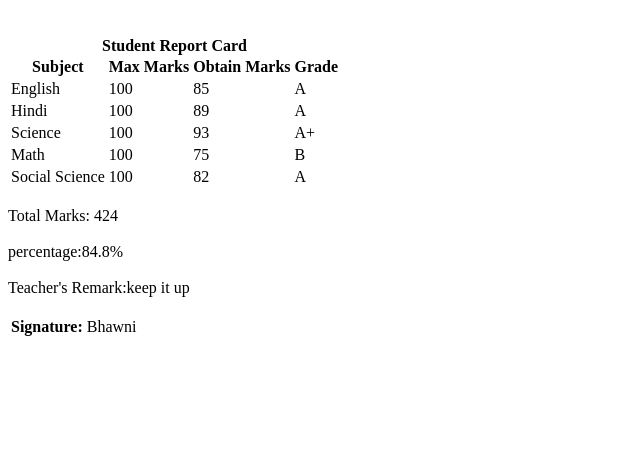
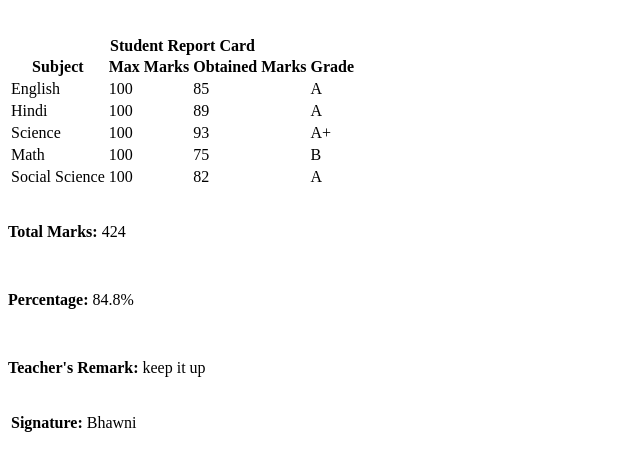
Before and after one commit to Bhawni-jha/html, a plain HTML site: page report.html in a window 1280 px wide. Shown: the part 61-532 px from the top of the page, without its empty margins (0-640 px from the left). Drawn offline with Linux system fonts and the light colour scheme.

Commit message:
first commit

```diff
--- a/report.html
+++ b/report.html
@@ -16,7 +16,7 @@
             <tr>
                 <th>Subject</th>
                 <th>Max Marks</th>
-                <th>Obtain Marks</th>
+                <th>Obtained Marks</th>
                 <th>Grade</th>
             </tr>
             <tr>
@@ -59,23 +59,21 @@
     </div>
     <br>
 
-        <table><rowspan>Total Marks: </rowspan>
-        <rowspan>424 </rowspan></table>
+        <p><strong>Total Marks:</strong> 424 </p>
 
     <br>
-    <table>
-        <rowspan>percentage:</rowspan>
-        <rowspan>84.8%</rowspan>
-    </table>
+
+    <p><strong>Percentage:</strong> 84.8%</p>
+
     <br>
-     <table>
-        <rowspan>Teacher's Remark:</rowspan>
-        <rowspan>keep it up </rowspan>
-    </table>
+
+    <p><strong>Teacher's Remark:</strong>
+        keep it up </p>
+
     <br>
-    <table>
+    <table><tr>
         <th>Signature:</th>
-        <colspan><td>Bhawni</td></colspan>
+        <td>Bhawni</td></tr>
     </table>
 
 
```
